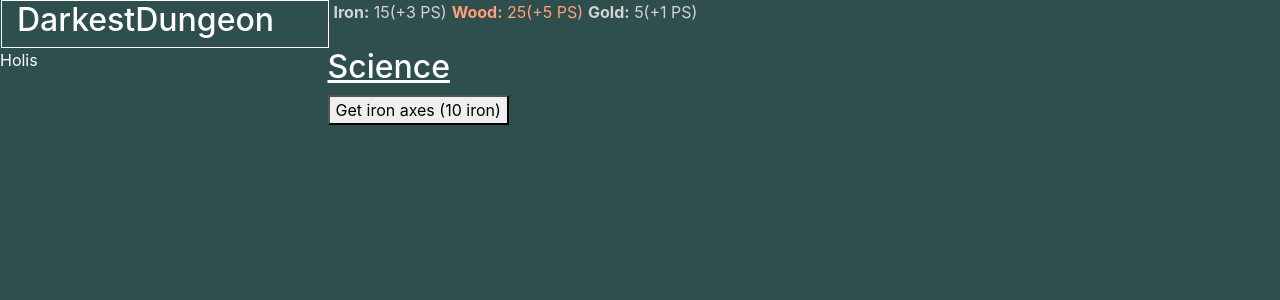
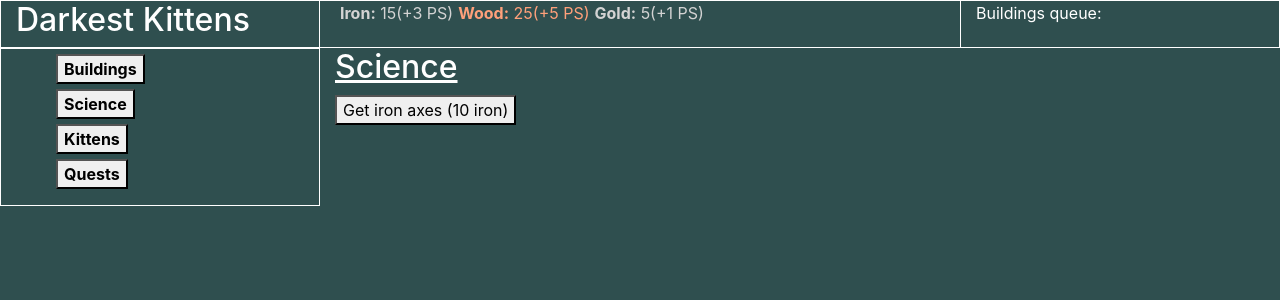
Before and after one commit to Jordifusbel/Darkest-Kittens, an Angular app: page / in a window 1280 px wide. Shown: the top 300 px of the page. Built offline with nearby package versions, Linux system fonts and the light colour scheme.

Commit message:
Añadido menú lateral

```diff
--- a/src/app/app.component.css
+++ b/src/app/app.component.css
@@ -1,6 +1,11 @@
 .title{
     border-color: white;
     border-width: 1px;
+}
+.menuItem{
+    padding-top: 5px;
+    list-style-type: none;
+    margin: 0;
 }
 .resourceContainer{
     overflow: auto;
--- a/src/app/app.component.html
+++ b/src/app/app.component.html
@@ -12,16 +12,22 @@
 
 <body>
     <div class="row">
-        <div class="col-3 border border-white ml-3"><h2>{{title}}</h2></div>
-        <div class="col-6 row resourceContainer">
+        <div class="col-3 border border-white"><h2>{{title}}</h2></div>
+        <div class="col-6 row resourceContainer border-bottom border-top border-white">
             <li class="metal resource"><b>Iron:</b> {{iron}}(+{{ironPS}} PS)</li>
             <li class="wood resource"><b>Wood:</b> {{wood}}(+{{woodPS}} PS)</li>
             <li class="metal resource"><b>Gold:</b> {{gold}}(+{{goldPS}} PS)</li>
         </div>
+        <div class="col-3 border border-white"><p>Buildings queue:</p></div>
     </div>
     <div class="row">
-        <div class="col-3">
-            <p>Holis</p>
+        <div class="col-3 border border-white">
+            <ul>
+                <li class="menuItem"><button (click)='showBuildings()'><b>Buildings</b></button></li>
+                <li class="menuItem"><button (click)='showScience()'><b>Science</b></button></li>
+                <li class="menuItem"><button (click)='showKittens()'><b>Kittens</b></button></li>
+                <li class="menuItem"><button (click)='showQuests()'><b>Quests</b></button></li>
+            </ul>
         </div>
         <div class="col-6">
             <div>
@@ -30,6 +36,7 @@
             </div>
         </div>
         <div class="col-3">
+
         </div>
     </div>
 </body>
--- a/src/app/app.component.ts
+++ b/src/app/app.component.ts
@@ -6,7 +6,7 @@
   styleUrls: ['./app.component.css']
 })
 export class AppComponent {
-  title = 'DarkestDungeon';
+  title = 'Darkest Kittens';
   //Resources
   iron: number = 0;
   wood: number = 0;
@@ -18,8 +18,6 @@
   //names
   ironAxeText: string = "Get iron axes (10 iron)";
   ironHoeText: string = "";
-
-  //
 
   //Science
   ironAxeDeveloped: boolean = false;
--- a/src/styles.css
+++ b/src/styles.css
@@ -2,4 +2,9 @@
     background-color: darkslategray;
     align-content: center;
     color: white;
+    overflow: hidden;
 }
+.row{
+    margin-left: 0px;
+    margin-right: 0px;
+}
```
